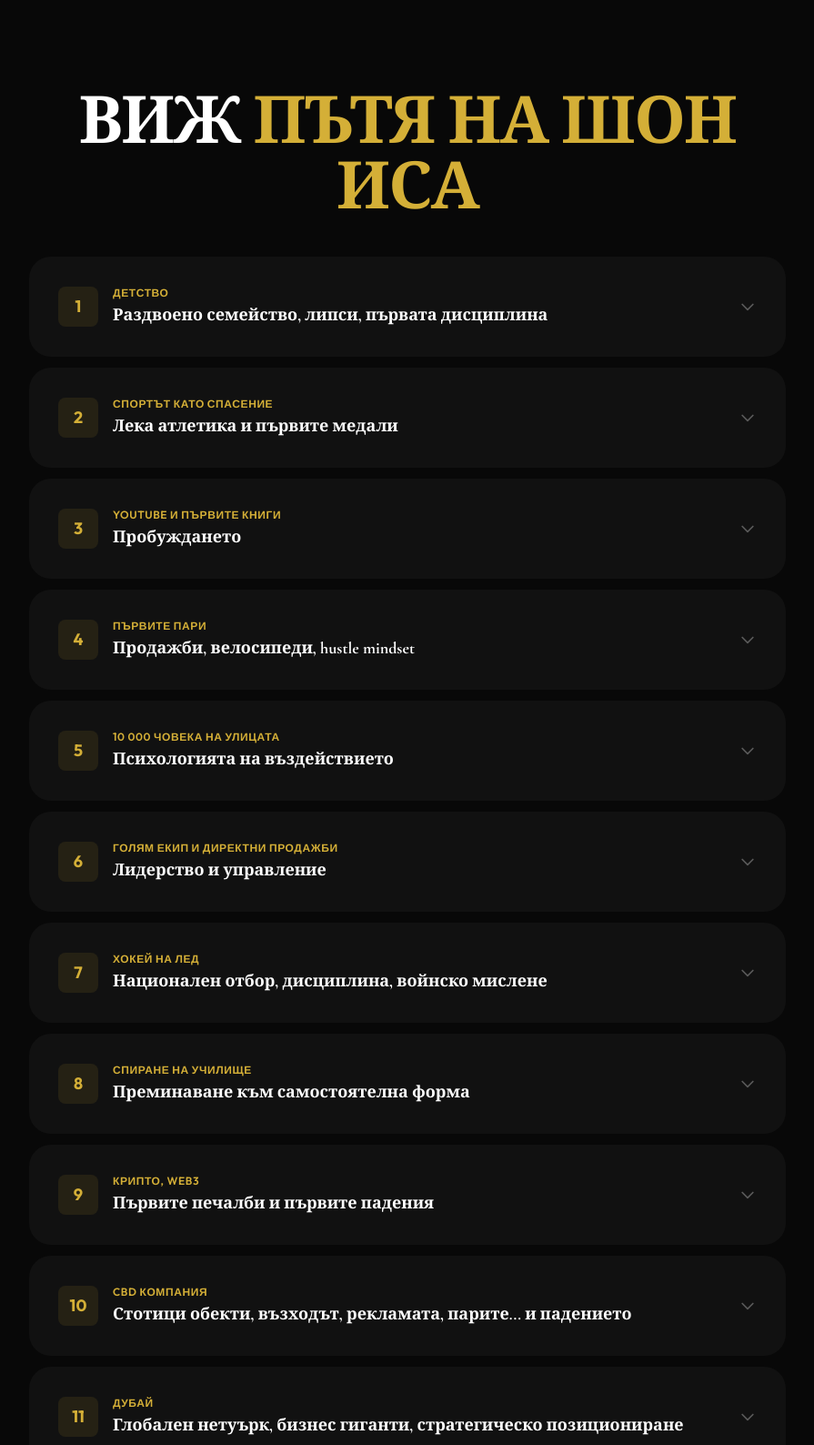
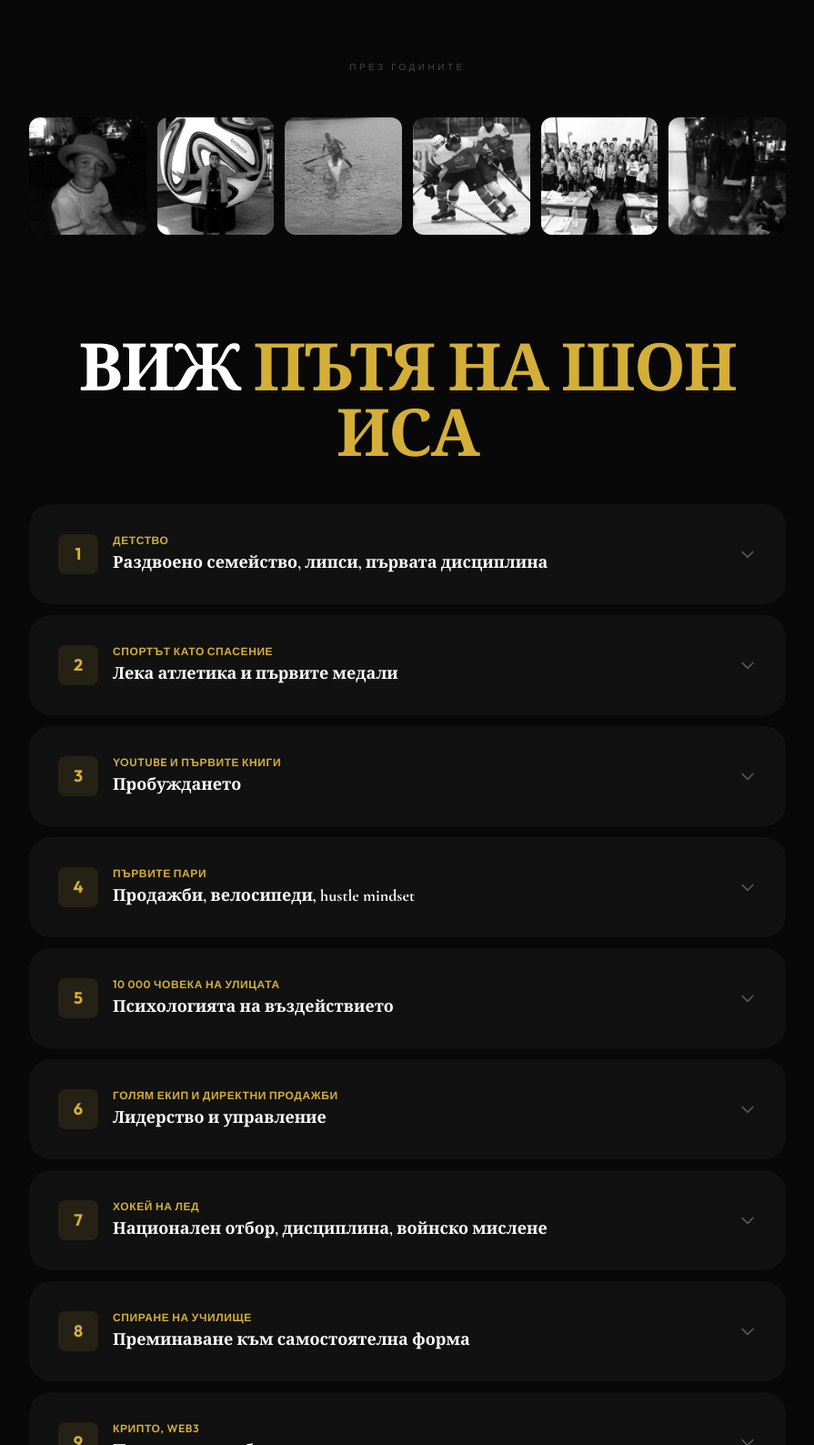
Before and after one commit to bojodanchev/sean-isa-site, a website built with Vite: page index.html in a window 1280 px wide. Shown: the part 2160-3748 px from the top of the page at 91% size, without its empty margins (192-1087 px from the left). Built offline with nearby package versions, Linux system fonts and the light colour scheme.

Commit message:
Add earlier years photos: accordion images + two photo mosaics
- Added photos to accordion steps 1 (childhood), 2 (football), 4 (bicycle),
  5 (motivation), and 7 (hockey trophy) matching existing pattern
- Added "Through the Years" 6-photo mosaic between bio card and heading
- Added "Community & Impact" 4-photo strip after accordion (hockey team,
  charity statue, food charity, classroom charity)
- All photos B&W with hover-to-color, optimized for web (600px max)

Co-Authored-By: Claude Opus 4.6 <noreply@anthropic.com>

```diff
--- a/index.html
+++ b/index.html
@@ -269,6 +269,33 @@
           </div>
         </div>
 
+        <!-- Photo Mosaic — Through the Years -->
+        <div class="mt-16 lg:mt-24 mb-16 lg:mb-24">
+          <p class="reveal opacity-0 translate-y-4 text-center text-[10px] tracking-[0.35em] uppercase text-white/25 font-body mb-8">
+            През годините
+          </p>
+          <div class="reveal opacity-0 translate-y-8 grid grid-cols-3 md:grid-cols-6 gap-2 sm:gap-3">
+            <div class="aspect-square rounded-xl overflow-hidden">
+              <img src="/images/early/childhood-hat.jpg" alt="Детство" class="w-full h-full object-cover grayscale hover:grayscale-0 transition-all duration-500 hover:scale-105" loading="lazy" />
+            </div>
+            <div class="aspect-square rounded-xl overflow-hidden">
+              <img src="/images/early/football-brazuca.jpg" alt="Футбол" class="w-full h-full object-cover grayscale hover:grayscale-0 transition-all duration-500 hover:scale-105" loading="lazy" />
+            </div>
+            <div class="aspect-square rounded-xl overflow-hidden">
+              <img src="/images/early/kayak.jpg" alt="Кану-каяк" class="w-full h-full object-cover grayscale hover:grayscale-0 transition-all duration-500 hover:scale-105" loading="lazy" />
+            </div>
+            <div class="aspect-square rounded-xl overflow-hidden">
+              <img src="/images/early/hockey-action.jpg" alt="Хокей на лед" class="w-full h-full object-cover grayscale hover:grayscale-0 transition-all duration-500 hover:scale-105" loading="lazy" />
+            </div>
+            <div class="aspect-square rounded-xl overflow-hidden">
+              <img src="/images/early/charity-classroom.jpg" alt="Благотворителност" class="w-full h-full object-cover grayscale hover:grayscale-0 transition-all duration-500 hover:scale-105" loading="lazy" />
+            </div>
+            <div class="aspect-square rounded-xl overflow-hidden">
+              <img src="/images/early/charity-food.jpg" alt="Даряване на храна" class="w-full h-full object-cover object-top grayscale hover:grayscale-0 transition-all duration-500 hover:scale-105" loading="lazy" />
+            </div>
+          </div>
+        </div>
+
         <!-- Heading -->
         <div class="text-center mb-12 mt-20 lg:mt-28">
           <h2 class="reveal opacity-0 translate-y-8 text-4xl sm:text-5xl lg:text-7xl font-display tracking-tight font-bold">
@@ -295,11 +322,14 @@
             </button>
             <div class="accordion-content">
               <div class="px-5 sm:px-6 lg:px-8 pb-6 pt-1 border-t border-white/[0.04]">
-                <ul class="space-y-2.5 pl-15 md:pl-[60px]">
+                <div class="md:flex md:gap-6 md:items-start">
+                  <ul class="space-y-2.5 pl-15 md:pl-[60px] flex-1">
                     <li class="flex items-start gap-2.5"><span class="text-gold-400/60 mt-0.5">•</span><span class="text-white/50 text-sm leading-relaxed font-body">Роден в София, в семейство на разделени родители, българка и нигериец.</span></li>
                     <li class="flex items-start gap-2.5"><span class="text-gold-400/60 mt-0.5">•</span><span class="text-white/50 text-sm leading-relaxed font-body">Още на 5 години свиква на самостоятелност и дисциплина.</span></li>
                     <li class="flex items-start gap-2.5"><span class="text-gold-400/60 mt-0.5">•</span><span class="text-white/50 text-sm leading-relaxed font-body">Израства с осъзнаването, че светът е пълен с ограничения, което запалва стремежа му да осигури живот без липси.</span></li>
                   </ul>
+                  <img src="/images/early/childhood-bowtie.jpg" alt="Шон като дете" class="hidden md:block w-32 h-32 rounded-xl object-cover rotate-3 shadow-lg shadow-black/30 flex-shrink-0 mt-2" loading="lazy" />
+                </div>
               </div>
             </div>
           </div>
@@ -320,11 +350,14 @@
             </button>
             <div class="accordion-content">
               <div class="px-5 sm:px-6 lg:px-8 pb-6 pt-1 border-t border-white/[0.04]">
-                <ul class="space-y-2.5 pl-15 md:pl-[60px]">
+                <div class="md:flex md:gap-6 md:items-start">
+                  <ul class="space-y-2.5 pl-15 md:pl-[60px] flex-1">
                     <li class="flex items-start gap-2.5"><span class="text-gold-400/60 mt-0.5">•</span><span class="text-white/50 text-sm leading-relaxed font-body">Преминава през футбол, карате, баскетбол, кау-каяк и плуване, докато открива леката атлетика.</span></li>
                     <li class="flex items-start gap-2.5"><span class="text-gold-400/60 mt-0.5">•</span><span class="text-white/50 text-sm leading-relaxed font-body">Пет години състезания и отличия под менторството на доверена треньорка в кръга на олимпиеца Христо Марков.</span></li>
                     <li class="flex items-start gap-2.5"><span class="text-gold-400/60 mt-0.5">•</span><span class="text-white/50 text-sm leading-relaxed font-body">Натрупва фундамент от дисциплина, концентрация и стремеж към върха.</span></li>
                   </ul>
+                  <img src="/images/early/football-collage.jpg" alt="Футбол" class="hidden md:block w-32 h-32 rounded-xl object-cover -rotate-2 shadow-lg shadow-black/30 flex-shrink-0 mt-2" loading="lazy" />
+                </div>
               </div>
             </div>
           </div>
@@ -370,11 +403,14 @@
             </button>
             <div class="accordion-content">
               <div class="px-5 sm:px-6 lg:px-8 pb-6 pt-1 border-t border-white/[0.04]">
-                <ul class="space-y-2.5 pl-15 md:pl-[60px]">
+                <div class="md:flex md:gap-6 md:items-start">
+                  <ul class="space-y-2.5 pl-15 md:pl-[60px] flex-1">
                     <li class="flex items-start gap-2.5"><span class="text-gold-400/60 mt-0.5">•</span><span class="text-white/50 text-sm leading-relaxed font-body">Продава собственото си колело, за да стартира първия си бизнес.</span></li>
                     <li class="flex items-start gap-2.5"><span class="text-gold-400/60 mt-0.5">•</span><span class="text-white/50 text-sm leading-relaxed font-body">Купува и препродава стоки онлайн, печелейки първите си средства, за да има джобни за училище.</span></li>
                     <li class="flex items-start gap-2.5"><span class="text-gold-400/60 mt-0.5">•</span><span class="text-white/50 text-sm leading-relaxed font-body">Осъзнава, че амбицията, подкрепена от действия, създава резултати.</span></li>
                   </ul>
+                  <img src="/images/early/bicycle.jpg" alt="Велосипедът" class="hidden md:block w-32 h-32 rounded-xl object-cover rotate-2 shadow-lg shadow-black/30 flex-shrink-0 mt-2" loading="lazy" />
+                </div>
               </div>
             </div>
           </div>
@@ -395,11 +431,14 @@
             </button>
             <div class="accordion-content">
               <div class="px-5 sm:px-6 lg:px-8 pb-6 pt-1 border-t border-white/[0.04]">
-                <ul class="space-y-2.5 pl-15 md:pl-[60px]">
+                <div class="md:flex md:gap-6 md:items-start">
+                  <ul class="space-y-2.5 pl-15 md:pl-[60px] flex-1">
                     <li class="flex items-start gap-2.5"><span class="text-gold-400/60 mt-0.5">•</span><span class="text-white/50 text-sm leading-relaxed font-body">Поема предизвикателството да продаде книги на 10 000 непознати души.</span></li>
                     <li class="flex items-start gap-2.5"><span class="text-gold-400/60 mt-0.5">•</span><span class="text-white/50 text-sm leading-relaxed font-body">Улиците и моловете на София се превръщат в школа по продажби и психология.</span></li>
                     <li class="flex items-start gap-2.5"><span class="text-gold-400/60 mt-0.5">•</span><span class="text-white/50 text-sm leading-relaxed font-body">Преодолява страха от отхвърляне и изгражда необичайна социална устойчивост.</span></li>
                   </ul>
+                  <img src="/images/early/motivation-fist.jpg" alt="Заедно можем всичко" class="hidden md:block w-32 h-32 rounded-xl object-cover -rotate-3 shadow-lg shadow-black/30 flex-shrink-0 mt-2" loading="lazy" />
+                </div>
               </div>
             </div>
           </div>
@@ -445,11 +484,14 @@
             </button>
             <div class="accordion-content">
               <div class="px-5 sm:px-6 lg:px-8 pb-6 pt-1 border-t border-white/[0.04]">
-                <ul class="space-y-2.5 pl-15 md:pl-[60px]">
+                <div class="md:flex md:gap-6 md:items-start">
+                  <ul class="space-y-2.5 pl-15 md:pl-[60px] flex-1">
                     <li class="flex items-start gap-2.5"><span class="text-gold-400/60 mt-0.5">•</span><span class="text-white/50 text-sm leading-relaxed font-body">От новак на пързалката се превръща в професионален хокеист и влиза в националния отбор на България.</span></li>
                     <li class="flex items-start gap-2.5"><span class="text-gold-400/60 mt-0.5">•</span><span class="text-white/50 text-sm leading-relaxed font-body">Участва в световни първенства и печели златен медал, както и титлата за &ldquo;Best player of the Game&rdquo; при обрата срещу Израел &mdash; първо злато за Националния отбор в дивизията в историята на България (2019).</span></li>
                     <li class="flex items-start gap-2.5"><span class="text-gold-400/60 mt-0.5">•</span><span class="text-white/50 text-sm leading-relaxed font-body">Затвърждава манталитет на дисциплина, стратегия и устойчивост.</span></li>
                   </ul>
+                  <img src="/images/early/hockey-trophy.jpg" alt="Златен медал — хокей" class="hidden md:block w-32 h-32 rounded-xl object-cover rotate-2 shadow-lg shadow-black/30 flex-shrink-0 mt-2" loading="lazy" />
+                </div>
               </div>
             </div>
           </div>
@@ -674,6 +716,27 @@
             Виж каква система изградих от всичко това
             <span class="text-base leading-none">&rarr;</span>
           </a>
+        </div>
+
+        <!-- Community & Impact Photo Strip -->
+        <div class="mt-20 lg:mt-28">
+          <p class="reveal opacity-0 translate-y-4 text-center text-[10px] tracking-[0.35em] uppercase text-white/25 font-body mb-8">
+            Общност &amp; въздействие
+          </p>
+          <div class="reveal opacity-0 translate-y-8 grid grid-cols-2 md:grid-cols-4 gap-2 sm:gap-3">
+            <div class="aspect-[4/3] rounded-xl overflow-hidden">
+              <img src="/images/early/hockey-team.jpg" alt="Национален отбор" class="w-full h-full object-cover grayscale hover:grayscale-0 transition-all duration-500 hover:scale-105" loading="lazy" />
+            </div>
+            <div class="aspect-[4/3] rounded-xl overflow-hidden">
+              <img src="/images/early/charity-statue.jpg" alt="Могъщество без граници" class="w-full h-full object-cover grayscale hover:grayscale-0 transition-all duration-500 hover:scale-105" loading="lazy" />
+            </div>
+            <div class="aspect-[4/3] rounded-xl overflow-hidden">
+              <img src="/images/early/charity-group.jpg" alt="Даряване на храна" class="w-full h-full object-cover object-top grayscale hover:grayscale-0 transition-all duration-500 hover:scale-105" loading="lazy" />
+            </div>
+            <div class="aspect-[4/3] rounded-xl overflow-hidden">
+              <img src="/images/early/charity-classroom.jpg" alt="Благотворителност в училище" class="w-full h-full object-cover grayscale hover:grayscale-0 transition-all duration-500 hover:scale-105" loading="lazy" />
+            </div>
+          </div>
         </div>
 
       </div>
```
Also changed, not shown: public/images/early/bicycle.jpg (added), public/images/early/charity-classroom.jpg (added), public/images/early/charity-food.jpg (added), public/images/early/charity-group.jpg (added), public/images/early/charity-statue.jpg (added), public/images/early/childhood-bowtie.jpg (added), public/images/early/childhood-hat.jpg (added), public/images/early/football-brazuca.jpg (added), public/images/early/football-collage.jpg (added), public/images/early/hockey-action.jpg (added), public/images/early/hockey-team.jpg (added), public/images/early/hockey-trophy.jpg (added), public/images/early/kayak.jpg (added), public/images/early/motivation-fist.jpg (added). Lines whose indentation alone changed are shown as unchanged.
